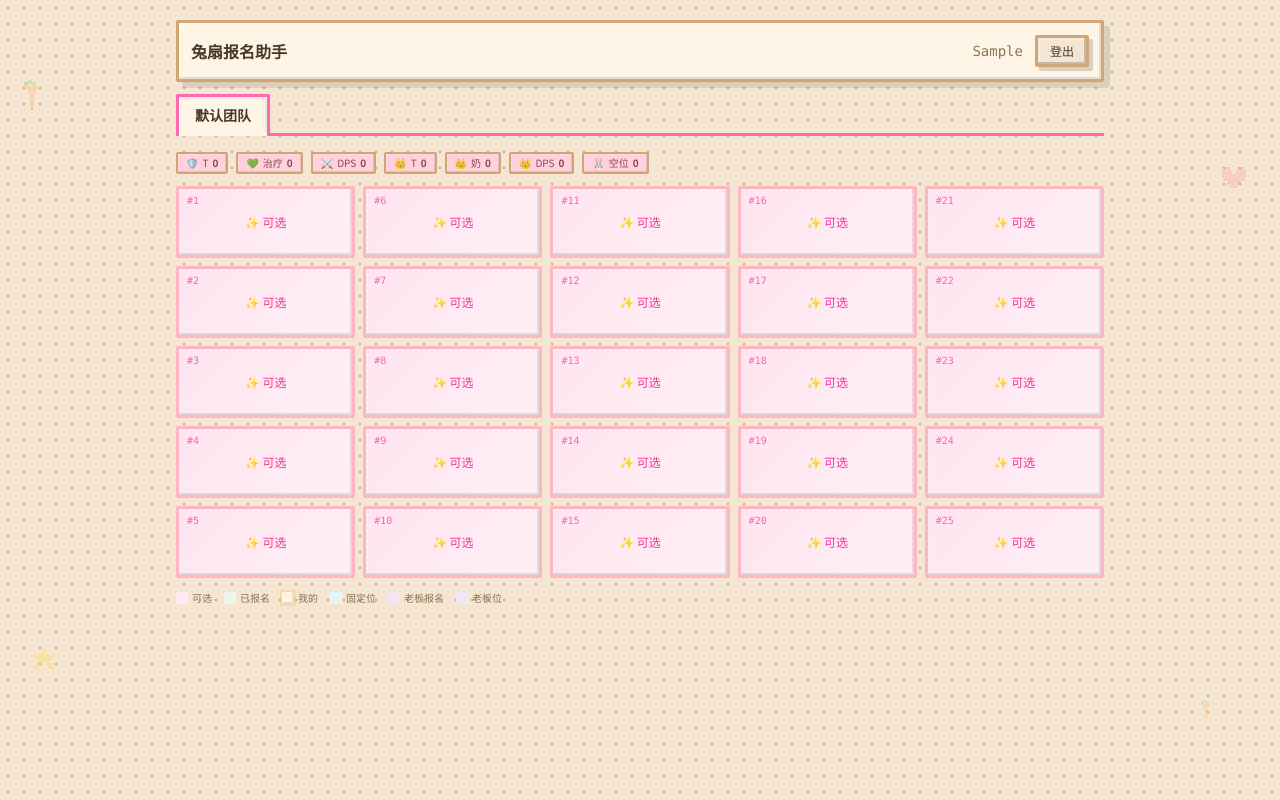
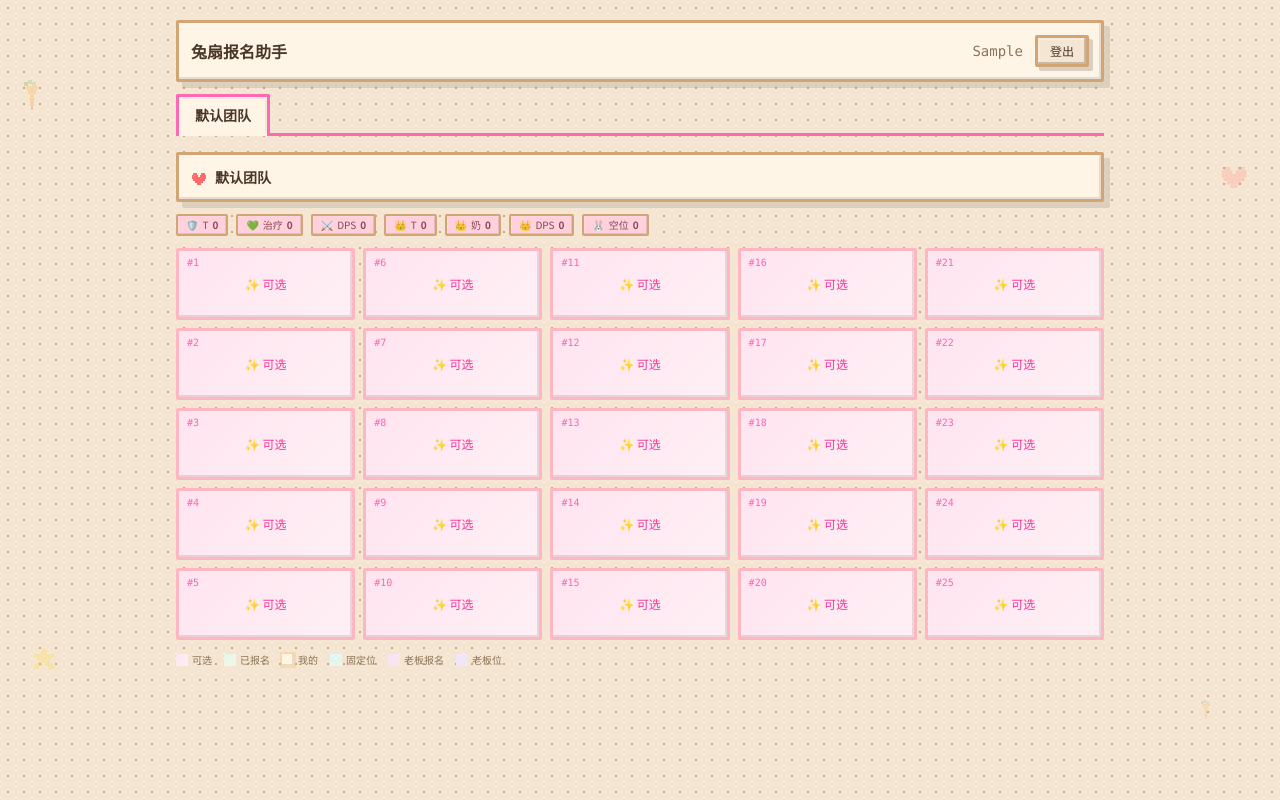
Before and after one commit to xunx-ii/TeamAssistant, a React (Vite) app: page / in a window 1280 px wide. Both pictures are taken after typing "Sample" into the empty fields and a click on the button "开始冒险". Built offline with nearby package versions, Linux system fonts and the light colour scheme; no server answers; a web font is replaced by a local one.

Commit message:
显示标题名字

```diff
--- a/src/App.tsx
+++ b/src/App.tsx
@@ -399,6 +399,12 @@ function App() {
                   }}
                 />
               )}
+              <div className="mb-3 pixel-card p-3">
+                <div className="flex items-center gap-2">
+                  <PixelHeart size={16} />
+                  <h2 className="text-sm font-bold text-foreground break-all">{activeTeam.name}</h2>
+                </div>
+              </div>
               <SlotGrid
                 slots={activeTeam.slots}
                 config={activeTeam.config}
```
